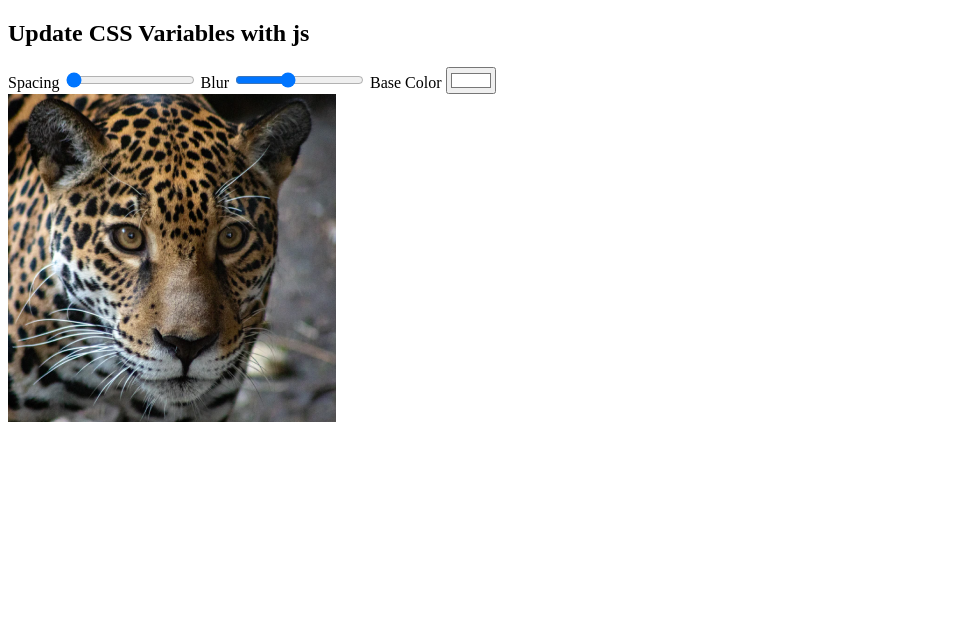
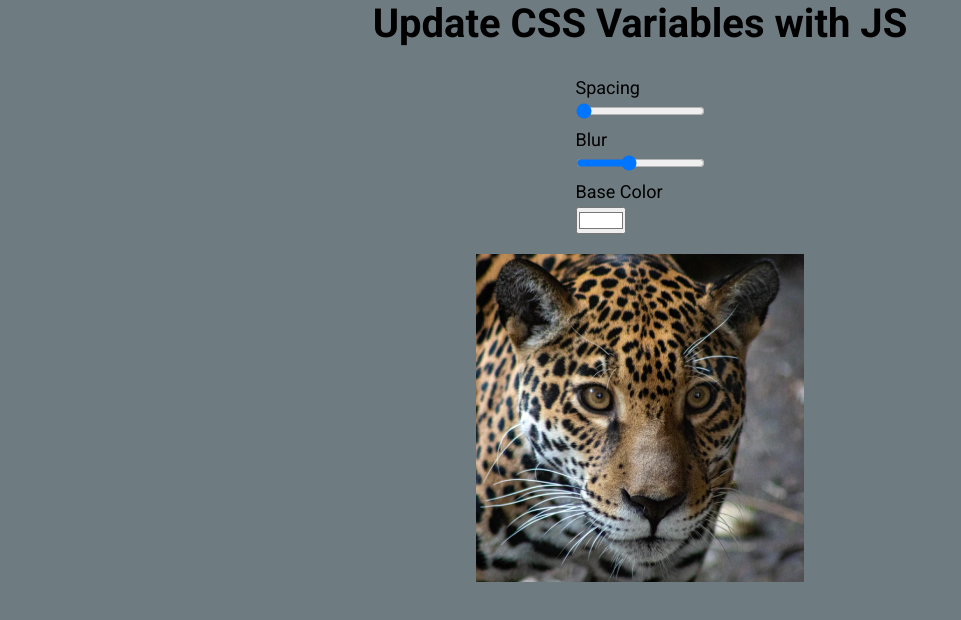
Before and after one commit to GarretHawke/js30-css-variables, a plain HTML site: page index.html in a window 1280 px wide. Shown: the whole page, without its empty margins (0-961 px from the left). Drawn offline with Linux system fonts and the light colour scheme.

Commit message:
feat: add styles

```diff
--- a/index.html
+++ b/index.html
@@ -4,6 +4,13 @@
   <meta charset="UTF-8">
   <meta http-equiv="X-UA-Compatible" content="IE=edge">
   <meta name="viewport" content="width=device-width, initial-scale=1.0">
+  <link rel="preconnect" href="https://fonts.googleapis.com">
+  <link rel="preconnect" href="https://fonts.gstatic.com" crossorigin>
+  <link href="https://fonts.googleapis.com/css2?family=Roboto:ital,wght@0,400;0,700;1,400;1,700&display=swap"
+    rel="stylesheet">
+  <link rel="stylesheet" href="style.css" />
+  <link rel="icon" href="src/favicon.ico" />
+  <!-- <script defer="defer" src="index.js"></script> -->
   <title>CSS variables</title>
 </head>
 <body>
--- /dev/null
+++ b/style.css
@@ -0,0 +1,46 @@
+* {
+  box-sizing: border-box;
+  margin: 0;
+  padding: 0;
+}
+
+html {
+  font-size: 10px;
+}
+
+body {
+  font-family: "Roboto", sans-serif;
+  background-color: rgba(96, 110, 117, 0.911);
+  display: flex;
+  flex-direction: column;
+  align-items: center;
+}
+
+h2 {
+  font-size: 4rem;
+}
+
+.highlight {
+  text-transform: uppercase;
+}
+
+.controls {
+  margin: 20px 0;
+  display: flex;
+  flex-direction: column;
+  font-size: 1.8rem;
+}
+
+input {
+  margin-top: 5px;
+  cursor: pointer;
+}
+
+label {
+  margin-top: 10px;
+}
+
+img {
+  max-height: 600px;
+  max-width: 600px;
+}
```
